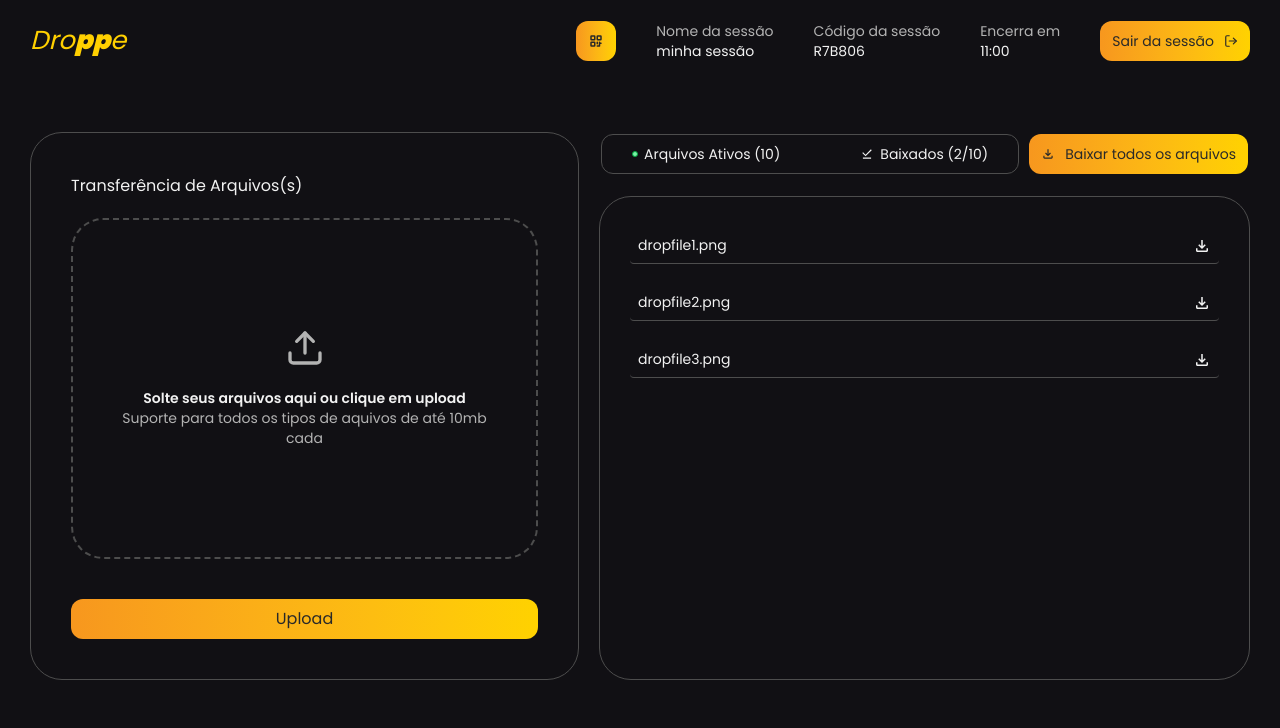
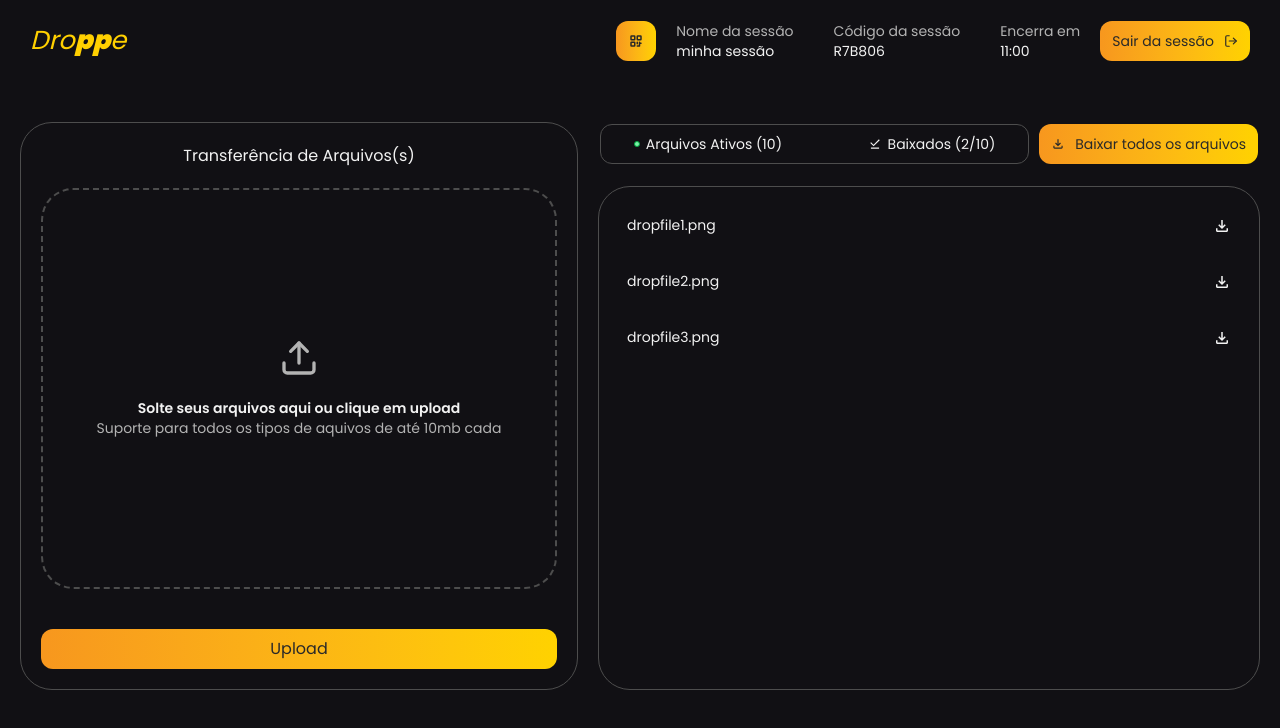
Before and after one commit to GuilhermeB-Braga/droppe, a Next.js app: page /session/1 in a window 1280 px wide. Shown: the top 728 px of the page. Built offline with nearby package versions, Linux system fonts and the light colour scheme.

Commit message:
Refactor layout and styling in session page components for improved UI consistency

```diff
--- a/app/session/[sessionId]/page.tsx
+++ b/app/session/[sessionId]/page.tsx
@@ -13,7 +13,7 @@ export default async function SessionPage({ params }: SessionPageProps) {
     <div>
       <Header />
 
-      <main className="flex flex-col md:flex-row min-h-[76vh] p-7.5 gap-5">
+      <main className="flex flex-col md:flex-row min-h-[76vh] p-5 gap-5">
         <UploadForm/>
         <FilesContainer/>
       </main>
--- a/components/FilesContainer/index.tsx
+++ b/components/FilesContainer/index.tsx
@@ -40,14 +40,14 @@ export default function FilesContainer() {
     <div className="flex flex-col gap-5 flex-1">
       <FilesControls />
 
-      <ul className="border border-border-custom rounded-custom p-7.5 grow flex flex-col gap-5 text-sm">
+      <ul className="border border-border-custom rounded-custom p-5 grow flex flex-col gap-5 text-sm">
         {files
           .sort((a, b) => Number(a.downloaded) - Number(b.downloaded))
           .map((file, index) => (
             <li
               key={index}
               className={`
-                flex justify-between items-end border-transparent border-b p-2 cursor-pointer border-b-border-custom
+                flex justify-between items-end p-2 cursor-pointer border-b-border-custom
                 rounded-sm hover:bg-white/20 hover:border-transparent duration-500 ease-in-out
                 ${file.downloaded && "opacity-40"}
                 `}
--- a/components/Forms/UploadForm/index.tsx
+++ b/components/Forms/UploadForm/index.tsx
@@ -47,9 +47,9 @@ export default function UploadForm() {
       action="GET"
       onSubmit={handleSubmit(onSubmit)}
       className="
-      flex flex-col gap-5 border border-border-custom rounded-custom p-10 md:w-[45%]"
+      flex flex-col gap-5 border border-border-custom rounded-custom p-5 md:w-[45%]"
     >
-      <div className="flex gap-5 items-center">
+      <div className="flex flex-col gap-5 items-center">
         <h2>Transferência de Arquivos(s)</h2>
 
         {errors.files && <InputError message={errors.files.message} />}
--- a/components/Layout/Header/index.tsx
+++ b/components/Layout/Header/index.tsx
@@ -1,4 +1,4 @@
-'use client'
+"use client";
 import { LuLogOut } from "react-icons/lu";
 import Button from "@/components/Button";
 import Logo from "@/components/Logo";
@@ -27,19 +27,35 @@ export default function Header() {
   ];
 
   return (
-    <header className="flex items-center justify-between pt-5 px-7.5 pb-10">
+    <header className="flex flex-col lg:flex-row gap-7.5 items-center justify-between pt-5 md:px-7.5 md:pb-10">
       <Logo />
 
-      <div className="flex items-center justify-center gap-10">
-        <QrCode />
-
-        <div className="flex gap-10">
-          {sessionData.map((data, index) => (
-            <SessionData key={index} label={data.label} data={data.data} />
-          ))}
+      <div
+        className="
+      bg-background-dark md:bg-transparent p-2.5 md:p-0 rounded-custom md:w-fit flex md:items-center
+      justify-between md:justify-center gap-5"
+      >
+        <div className="hidden md:inline-block">
+          <QrCode />
         </div>
 
-        <Button textSize="sm" text="Sair da sessão" icon={LuLogOut} />
+        <div className="md:hidden grid place-items-center w-50 h-50 p-2 bg-neutral-400 rounded-custom">
+          <div className="w-full h-full rounded-custom bg-white"></div>
+        </div>
+
+        <div className="flex flex-col gap-5 md:contents w-fit">
+          <div className="flex flex-col md:flex-row gap-2 md:gap-10">
+            {sessionData.map((data, index) => (
+              <SessionData key={index} label={data.label} data={data.data} />
+            ))}
+          </div>
+
+          <Button
+            textSize="sm"
+            text="Sair da sessão"
+            icon={LuLogOut}
+          />
+        </div>
       </div>
     </header>
   );
```
